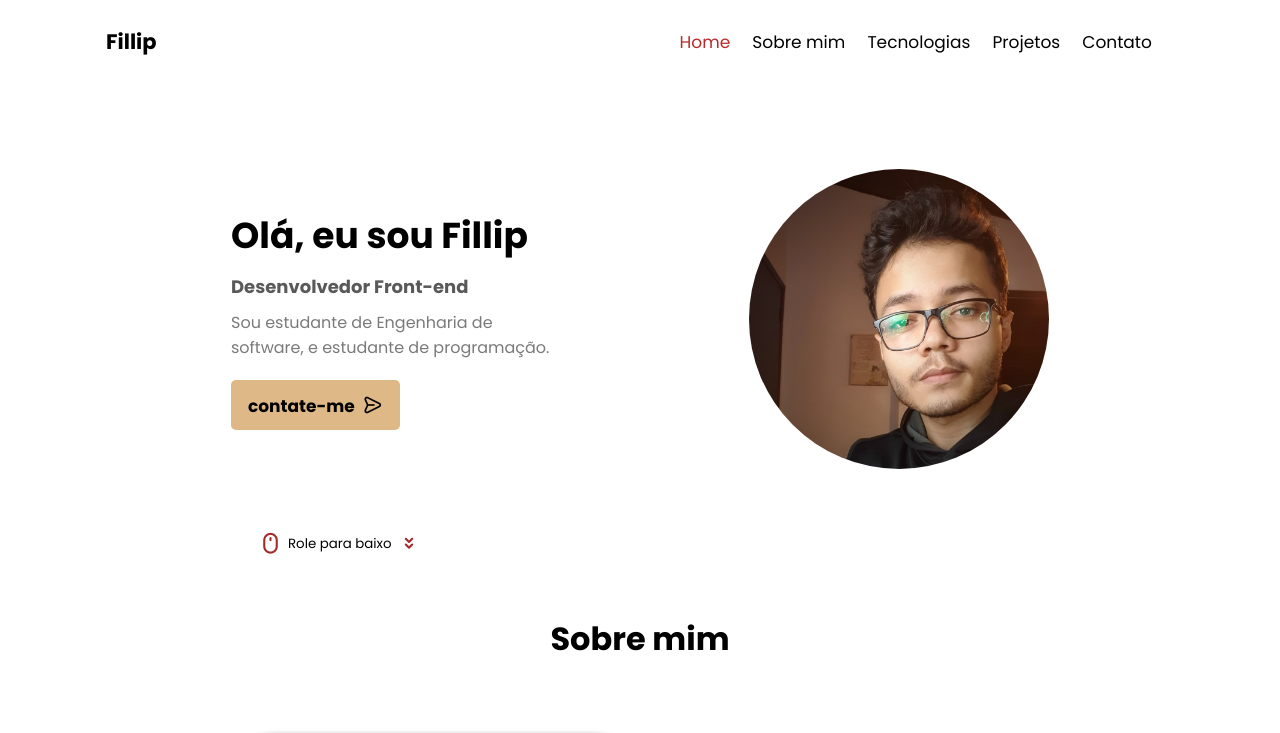
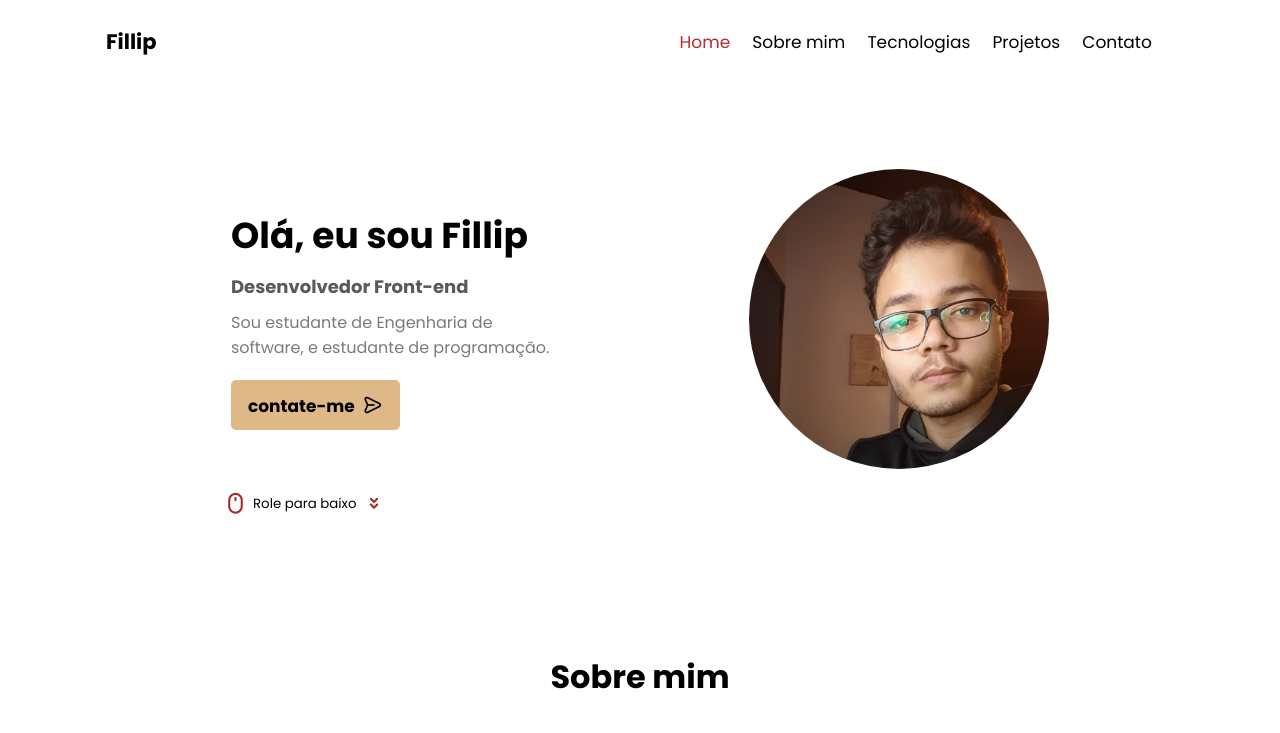
Before and after one commit to DevFillip/Portfolio-pessoal, a React (Create React App) app: page / in a window 1280 px wide. Shown: the top 733 px of the page. Built offline with nearby package versions, Linux system fonts and the light colour scheme; the HTML template or start-up script is replaced by a standard one.

Commit message:
arrumando o botão de rolar pra baixo

```diff
--- a/src/Sessões/Home/Home.module.css
+++ b/src/Sessões/Home/Home.module.css
@@ -62,12 +62,10 @@ i{
 }
 
 .scroll_down{
-    position: absolute;
-    width: 180px;
-    left: 250px;
-    margin-top: 40px;
+    max-width: 850px;
     display: flex;
     align-items: center;
+    margin: 0 auto;
     cursor: pointer;
     animation: rolarPraBaixo 2s infinite;
     transform: translateY(0);
```
